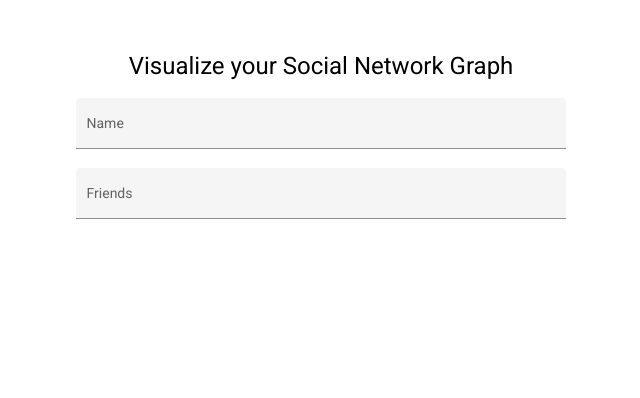
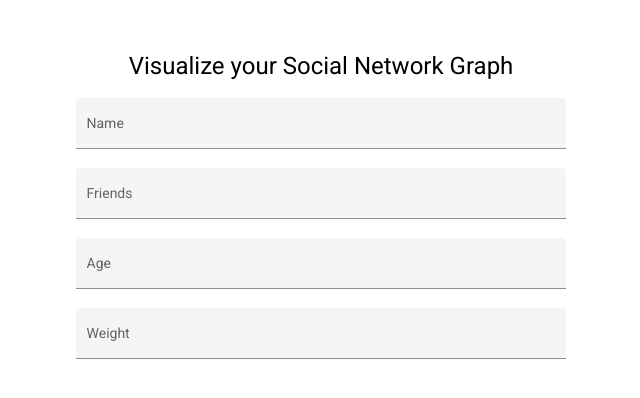
Before and after one commit to panchalkalpesh/angular-d3, an Angular app: page / in a window 1280 px wide. Shown: the top 398 px of the page, without its empty margins (319-959 px from the left). Built offline with nearby package versions, Linux system fonts and the light colour scheme.

Commit message:
Age and Weight added

```diff
--- a/src/app/app.component.html
+++ b/src/app/app.component.html
@@ -20,7 +20,18 @@
       </mat-chip-list>
     </mat-form-field>
 
+    <mat-form-field appearance="fill">
+      <mat-label>Age</mat-label>
+      <input matInput #age type="number" placeholder="Ex. 25">
+      <span matSuffix *ngIf="age.value"> years</span>
+    </mat-form-field>
 
+
+    <mat-form-field appearance="fill">
+      <mat-label>Weight</mat-label>
+      <input matInput #weight type="number" placeholder="Ex. 70">
+      <span matSuffix *ngIf="weight.value"> kg</span>
+    </mat-form-field>
 
   </form>
 
```
